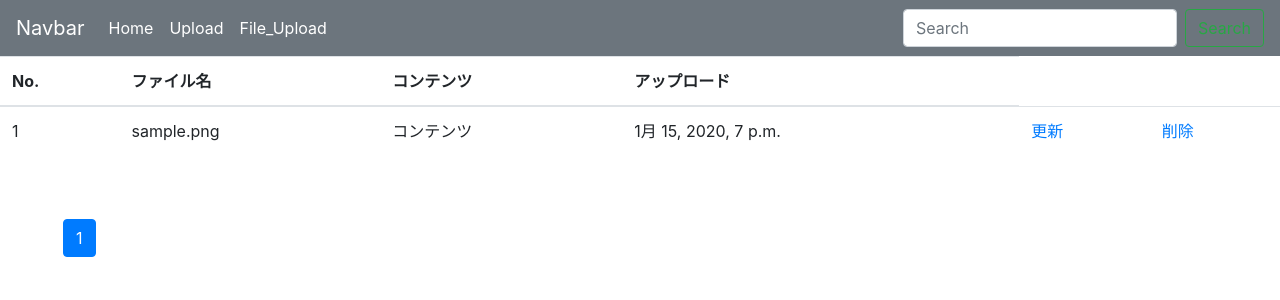
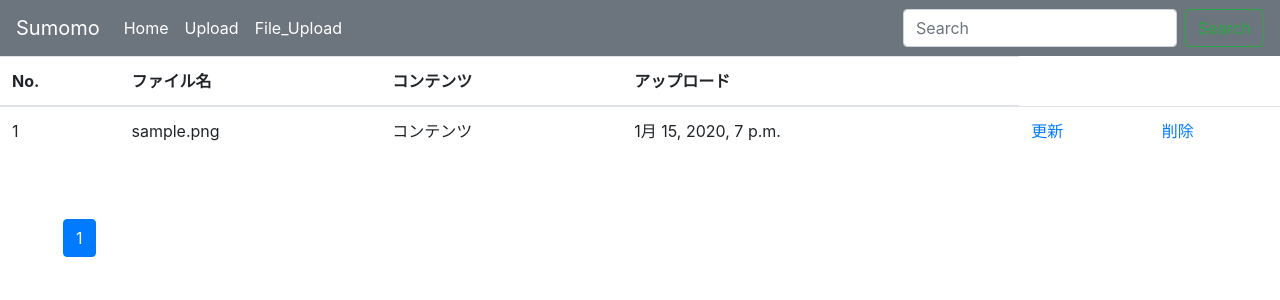
Before and after one commit to Hirakawa0123/Sumomo_Logic, a Django app: page / in a window 1280 px wide. Shown: the top 300 px of the page. Run offline with Django 3.2, Linux system fonts and the light colour scheme; tables that the repository leaves empty hold one stand-in row (values such as "Sample post").

Commit message:
sumomo create readme & setup.sh

```diff
--- a/django/templates/snippets/header.html
+++ b/django/templates/snippets/header.html
@@ -1,6 +1,6 @@
 {% comment %} <nav class="navbar navbar-expand-lg navbar-light bg-secondary fixed-top"> {% endcomment %}
 <nav class="navbar navbar-expand-lg navbar-light bg-secondary">
-  <a class="navbar-brand text-white" href="{% url 'list' %}" >Navbar</a>
+  <a class="navbar-brand text-white" href="{% url 'list' %}" >Sumomo</a>
   <button class="navbar-toggler" type="button" data-toggle="collapse" data-target="#navbarSupportedContent" aria-controls="navbarSupportedContent" aria-expanded="false" aria-label="Toggle navigation">
     <span class="navbar-toggler-icon"></span>
   </button>
```
Also changed, not shown: README.md, 1 other file.
